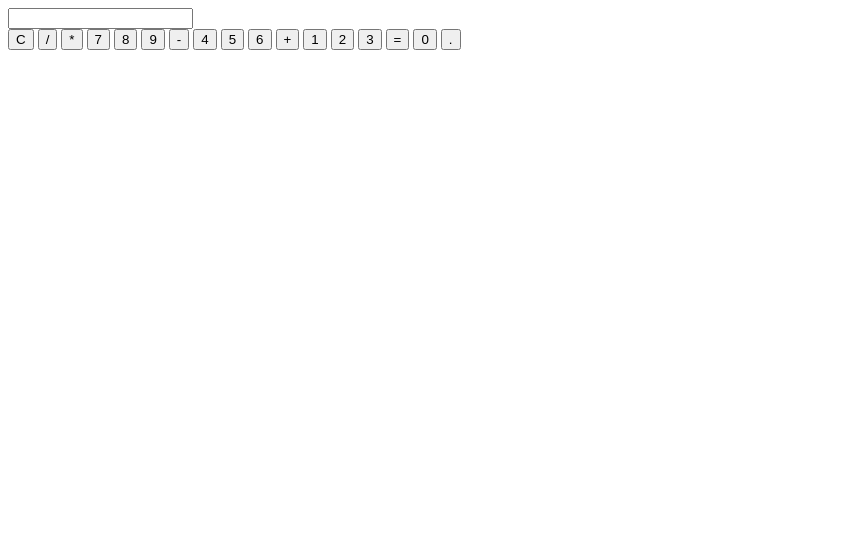
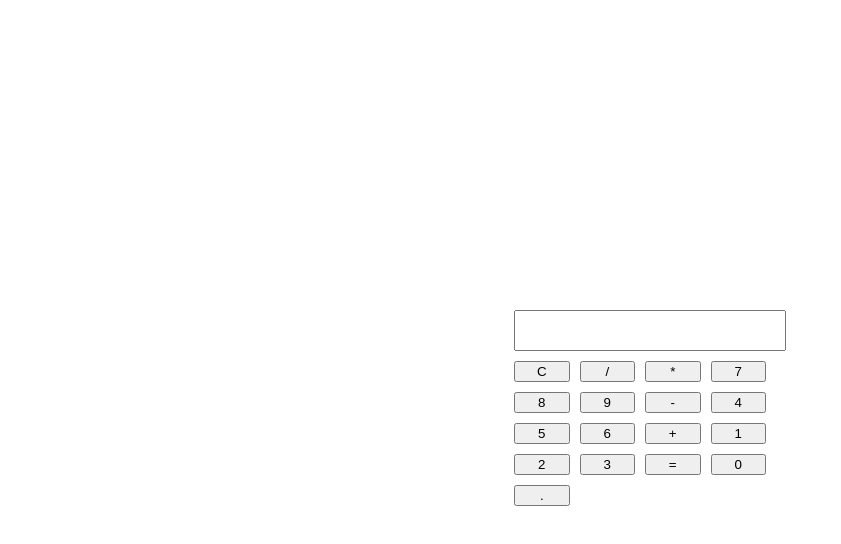
Before and after one commit to Barnabas-345/calc, a plain HTML site: page index.html in a window 1280 px wide. Shown: the whole page, without its empty margins (0-841 px from the left). Drawn offline with Linux system fonts and the light colour scheme.

Commit message:
little update on the css

```diff
--- a/index.html
+++ b/index.html
@@ -3,18 +3,18 @@
 <head>
 		<meta charset="UTF-8">
 		<meta name="viewport" content="width=device-width, initial-scale=1.0">
-		<link rel="stylesheet" href="styles.css">
+		<link rel="stylesheet" href="style.css">
 		<title>Calculator</title>
 </head>
 <body>
-		<div class="calculator">
+		<div class="container">
 				<input type="text" id="display" readonly>
 				<div class="buttons">
-						<button onclick="clearDisplay()">C</button>
+					<button onclick="clearDisplay()">C</button>
 						<button onclick="appendToDisplay('/')">/</button>
 						<button onclick="appendToDisplay('*')">*</button>
 						<button onclick="appendToDisplay('7')">7</button>
-						<button onclick="appendToDisplay('8')">8</button>
+					  <button onclick="appendToDisplay('8')">8</button>
 						<button onclick="appendToDisplay('9')">9</button>
 						<button onclick="appendToDisplay('-')">-</button>
 						<button onclick="appendToDisplay('4')">4</button>
--- a/style.css
+++ b/style.css
@@ -1,4 +1,24 @@
-html {
-  height: 100%;
-  width: 100%;
+body {
+	display: flex;
+	align-items: center;
+	justify-content: center;
+	height: 100vh;
 }
+.calculator {
+		width: 300px;
+		padding: 20px;
+		border: 1px solid #ccc;
+		border-radius: 8px;
+		box-shadow: 0 0 10px rgba(0, 0, 0, 0.1);
+}
+#display {
+		width: 100%;
+		margin-bottom: 10px;
+		padding: 8px;
+		font-size: 18px;
+}
+.buttons {
+		display: grid;
+		grid-template-columns: repeat(4, 1fr);
+		grid-gap: 10px;
+}
```
Also changed, not shown: 1 other file.
